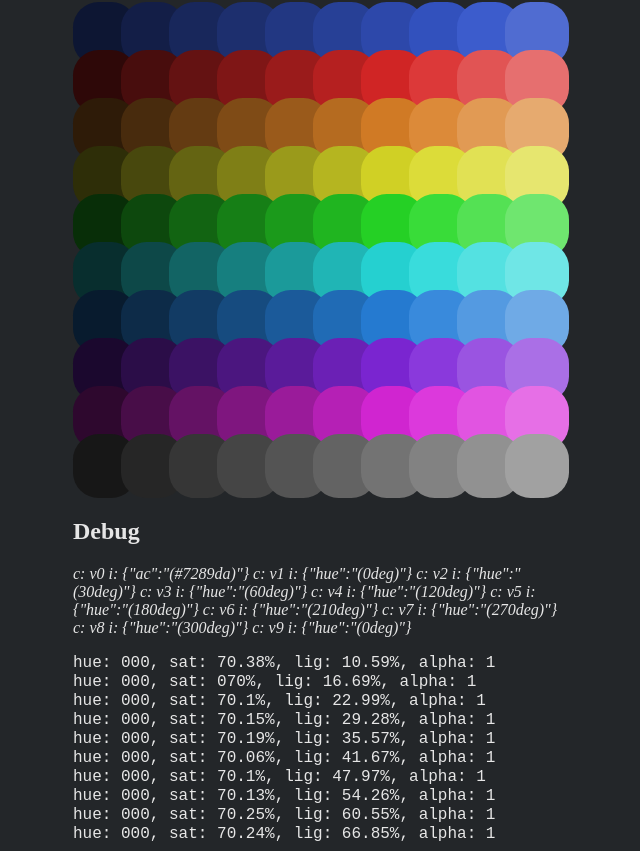
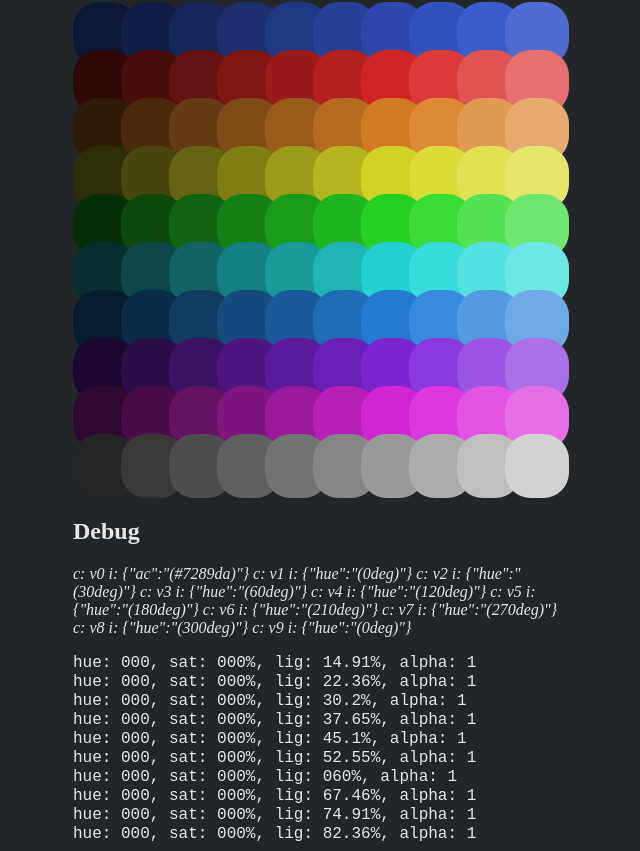
Before and after one commit to vednoc/stylus-color-generator, a website built with Parcel: page src/index.pug in a window 1280 px wide. Shown: the part 86-937 px from the top of the page, without its empty margins (319-959 px from the left). Built offline with nearby package versions, Linux system fonts and the light colour scheme.

Commit message:
feat: improve contrast for gray colors

```diff
--- a/src/main.styl
+++ b/src/main.styl
@@ -1,6 +1,7 @@
 @import 'base.styl'
 
 $showNumbers = 0
+$inspect = v9
 $dbg = ''
 
 FG = #e6e6e6
@@ -54,7 +55,7 @@ for c, i in C {
         /// Case for gray colors.
         else if (c == v9) {
             $color = hsl(C[c].hue, 0%, 50%)
-            $color = darken($color, (100% - (-18 + (num+3) * 12)))
+            $color = darken($color, (100% - (num+2) * 15))
             $color = to_hsla($color)
         }
 
@@ -122,7 +123,7 @@ for color in (v0 v1 v2 v3 v4 v5 v6 v7 v8 v9) {
 
 for i in 0..9 {
     .debug-{ i }::before {
-        content: '' + prettyHSLA(v1- + i)
+        content: '' + prettyHSLA($inspect + '-' + i)
         font-family: monospace
         font-size: 1rem
     }
```
